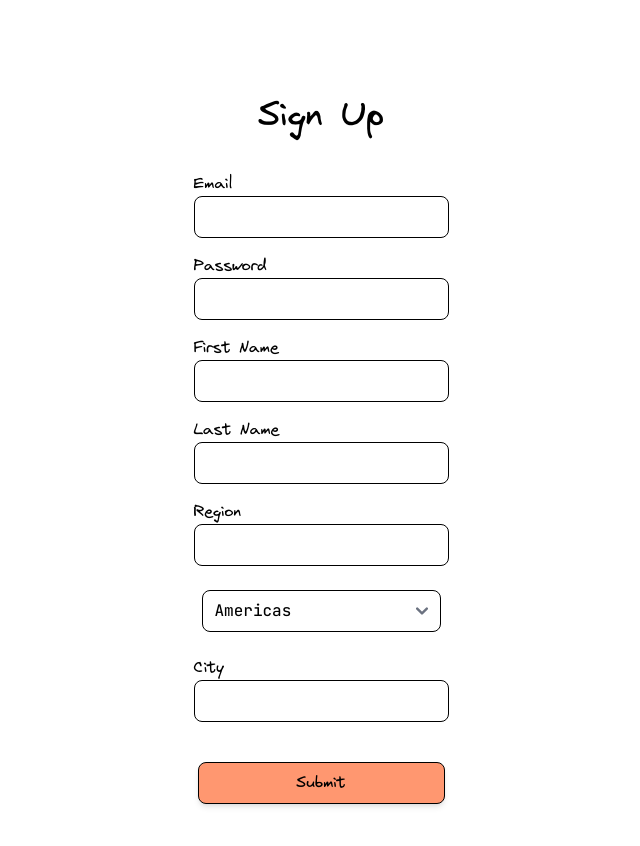
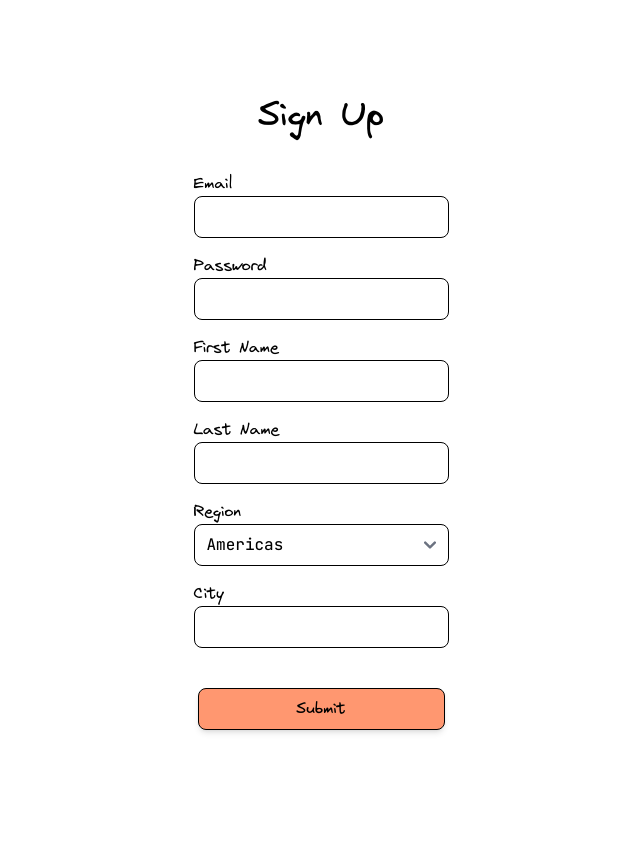
Before and after one commit to Nosewall/Waddle, a Next.js app in the folder src/: page /signup in a window 1280 px wide. Shown: the top 846 px of the page, without its empty margins (319-959 px from the left). Built offline with nearby package versions, Linux system fonts and the light colour scheme.

Commit message:
Removed region field, kept label, updated input to change region data

```diff
--- a/src/pages/signup.tsx
+++ b/src/pages/signup.tsx
@@ -95,15 +95,12 @@ const Signup = () => {
                 </div>
                 <label>
                     <p className="font-fun">Region</p>
-                    <input className="font-business input w-[100%]" type={'text'} name={'region'} onChange={handleChange} />
-                </label>
-                <div className={"m-2"}>
-                    <select className={"input font-business input w-[100%]"}>
+                    <select onChange={handleChange} className={"input font-business input w-[100%]"}>
                         <option value={"AM"}>Americas</option>
                         <option value={"APJ"}>Asia</option>
                         <option value={"EU"}>Europe</option>
                     </select>
-                </div>
+                </label>
                 <label>
                     <p className="font-fun">City</p>
                     <input className="font-business input w-[100%]" type={'text'} name={'city'} onChange={handleChange} />
```
